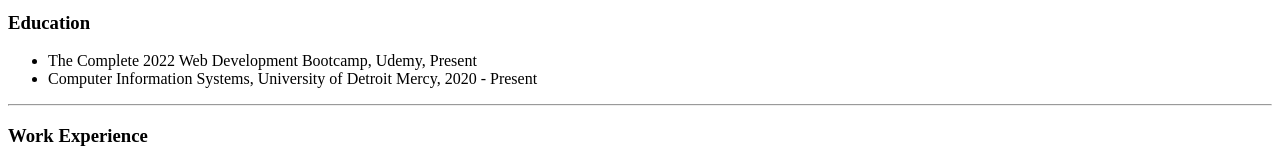
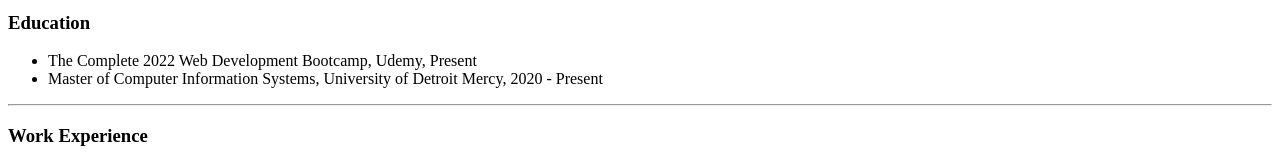
Before and after one commit to p-sweta/cv, a plain HTML site: page index.html in a window 1280 px wide. Shown: the part 391-551 px from the top of the page. Drawn offline with Linux system fonts and the light colour scheme.

Commit message:
Update index.html

```diff
--- a/index.html
+++ b/index.html
@@ -28,7 +28,7 @@
   <h3>Education</h3>
   <ul>
     <li>The Complete 2022 Web Development Bootcamp, Udemy, Present</li>
-    <li>Computer Information Systems, University of Detroit Mercy, 2020 - Present</li>
+    <li>Master of Computer Information Systems, University of Detroit Mercy, 2020 - Present</li>
   </ul>
   <hr>
   <h3>Work Experience</h3>
```
